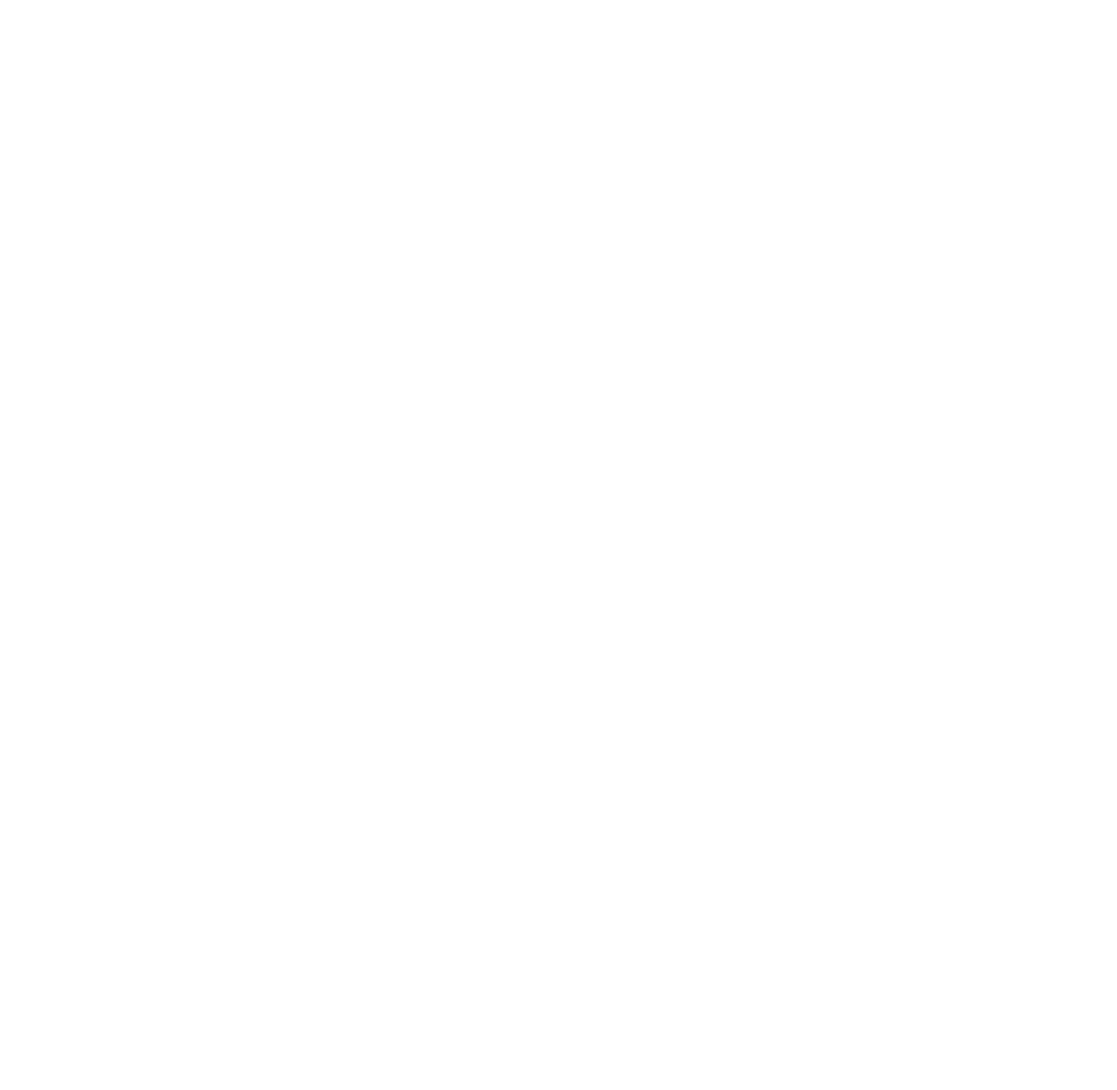
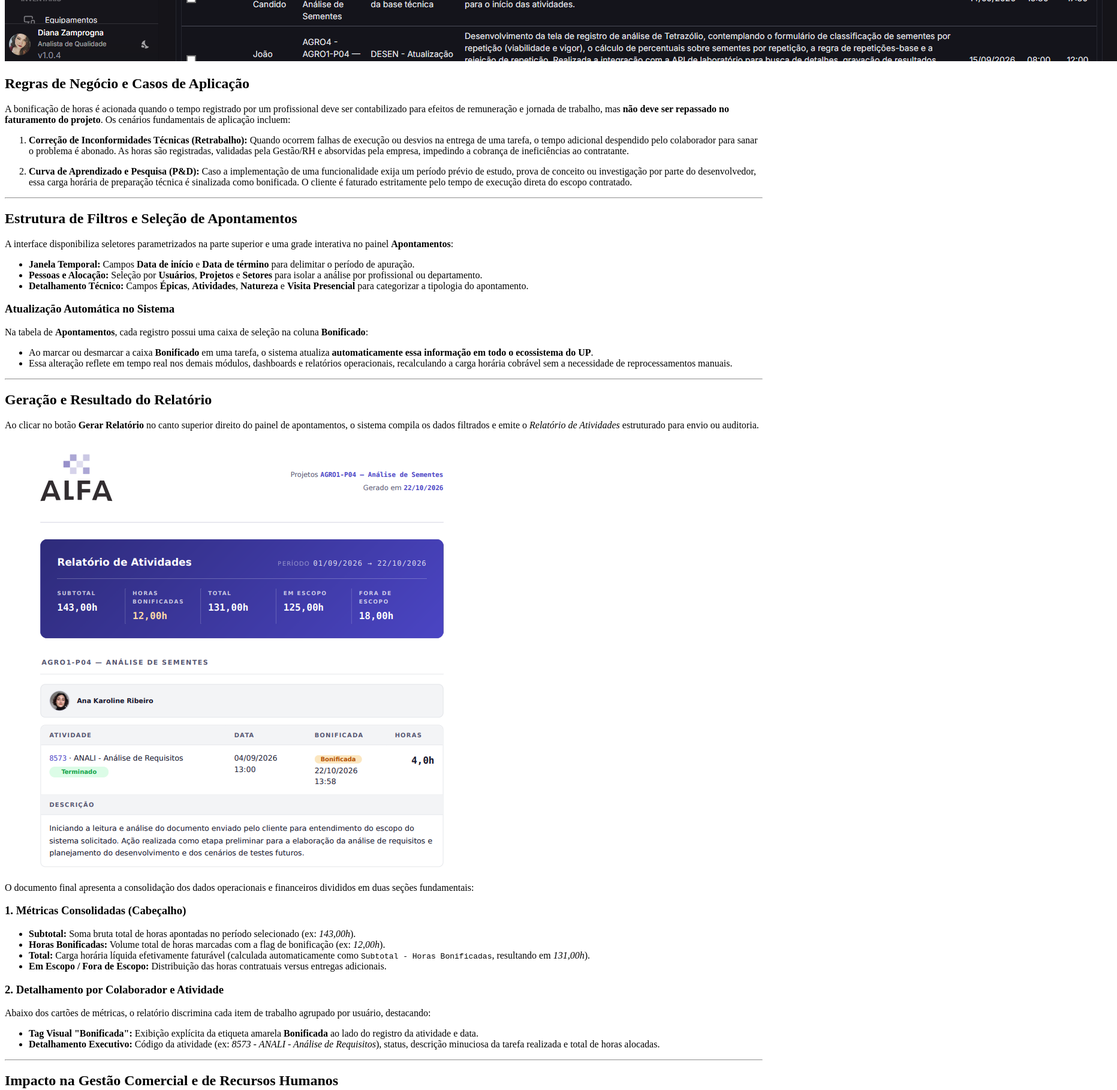
Before and after one commit to Sunwhver/documentacao-alfa-up, a Next.js app: page /gerenciamento/relatorios/bonificacao-de-horas in a window 1280 px wide. Shown: the part 980-2797 px from the top of the page at 60% size, 1863 px wide, since content can reach past the window. Before the commit the page ends 800 px from the top, so only its background shows below. Built offline with nearby package versions, Linux system fonts and the light colour scheme.

Commit message:
feat: detalha regras de negocio e relatorio da bonificacao de horas

```diff
--- a/pages/gerenciamento/relatorios/bonificacao-de-horas.mdx
+++ b/pages/gerenciamento/relatorios/bonificacao-de-horas.mdx
@@ -0,0 +1,83 @@
+import { Callout } from 'nextra/components'
+import Zoom from 'react-medium-image-zoom'
+import 'react-medium-image-zoom/dist/styles.css'
+
+# Bonificação de Horas
+
+A funcionalidade de **Bonificação de Horas** destina-se ao controle e auditoria de apontamentos de tempo que representam retrabalho ou capacitação técnica. O seu objetivo principal é isolar a carga horária operacional interna de cobranças ao cliente final, assegurando a integridade dos faturamentos e a exatidão do banco de horas dos colaboradores.
+
+<div className="mt-10">
+  <Zoom>
+    <img
+      src="/relatorios/bonificacao-horas/bonificacao-horas.png"
+      alt="Interface de Bonificação de Horas do sistema UP"
+    />
+  </Zoom>
+</div>
+
+## Regras de Negócio e Casos de Aplicação
+
+A bonificação de horas é acionada quando o tempo registrado por um profissional deve ser contabilizado para efeitos de remuneração e jornada de trabalho, mas **não deve ser repassado no faturamento do projeto**. Os cenários fundamentais de aplicação incluem:
+
+1. **Correção de Inconformidades Técnicas (Retrabalho):**
+   Quando ocorrem falhas de execução ou desvios na entrega de uma tarefa, o tempo adicional despendido pelo colaborador para sanar o problema é abonado. As horas são registradas, validadas pela Gestão/RH e absorvidas pela empresa, impedindo a cobrança de ineficiências ao contratante.
+
+2. **Curva de Aprendizado e Pesquisa (P&D):**
+   Caso a implementação de uma funcionalidade exija um período prévio de estudo, prova de conceito ou investigação por parte do desenvolvedor, essa carga horária de preparação técnica é sinalizada como bonificada. O cliente é faturado estritamente pelo tempo de execução direta do escopo contratado.
+
+---
+
+## Estrutura de Filtros e Seleção de Apontamentos
+
+A interface disponibiliza seletores parametrizados na parte superior e uma grade interativa no painel **Apontamentos**:
+
+* **Janela Temporal:** Campos **Data de início** e **Data de término** para delimitar o período de apuração.
+* **Pessoas e Alocação:** Seleção por **Usuários**, **Projetos** e **Setores** para isolar a análise por profissional ou departamento.
+* **Detalhamento Técnico:** Campos **Épicas**, **Atividades**, **Natureza** e **Visita Presencial** para categorizar a tipologia do apontamento.
+
+### Atualização Automática no Sistema
+
+Na tabela de **Apontamentos**, cada registro possui uma caixa de seleção na coluna **Bonificado**:
+* Ao marcar ou desmarcar a caixa **Bonificado** em uma tarefa, o sistema atualiza **automaticamente essa informação em todo o ecossistema do UP**.
+* Essa alteração reflete em tempo real nos demais módulos, dashboards e relatórios operacionais, recalculando a carga horária cobrável sem a necessidade de reprocessamentos manuais.
+
+---
+
+## Geração e Resultado do Relatório
+
+Ao clicar no botão **Gerar Relatório** no canto superior direito do painel de apontamentos, o sistema compila os dados filtrados e emite o *Relatório de Atividades* estruturado para envio ou auditoria.
+
+<div className="mt-10">
+  <Zoom>
+    <img
+      src="/relatorios/bonificacao-horas/bonificacao-horas-resultado.png"
+      alt="Relatório de Atividades gerado com detalhamento de horas bonificadas"
+    />
+  </Zoom>
+</div>
+
+O documento final apresenta a consolidação dos dados operacionais e financeiros divididos em duas seções fundamentais:
+
+### 1. Métricas Consolidadas (Cabeçalho)
+* **Subtotal:** Soma bruta total de horas apontadas no período selecionado (ex: *143,00h*).
+* **Horas Bonificadas:** Volume total de horas marcadas com a flag de bonificação (ex: *12,00h*).
+* **Total:** Carga horária líquida efetivamente faturável (calculada automaticamente como `Subtotal - Horas Bonificadas`, resultando em *131,00h*).
+* **Em Escopo / Fora de Escopo:** Distribuição das horas contratuais versus entregas adicionais.
+
+### 2. Detalhamento por Colaborador e Atividade
+Abaixo dos cartões de métricas, o relatório discrimina cada item de trabalho agrupado por usuário, destacando:
+* **Tag Visual "Bonificada":** Exibição explícita da etiqueta amarela **Bonificada** ao lado do registro da atividade e data.
+* **Detalhamento Executivo:** Código da atividade (ex: *8573 - ANALI - Análise de Requisitos*), status, descrição minuciosa da tarefa realizada e total de horas alocadas.
+
+---
+
+## Impacto na Gestão Comercial e de Recursos Humanos
+
+A correta parametrization da bonificação assegura o equilíbrio entre as relações comerciais e a gestão de pessoas:
+
+* **Transparência com o Cliente:** Garante um faturamento limpo, respaldado apenas por entregas de valor e horas de desenvolvimento efetivo.
+* **Justiça Laboral (RH):** Mantém o registro do tempo trabalhado pelo colaborador para fins de pagamento e banco de horas, sem penalizar o profissional pelo registro da atividade.
+
+<Callout type="info">
+  **Diretriz de Auditoria:** Recomenda-se que a gestão de projetos e o RH analisem periodicamente os relatórios de bonificação de horas para identificar necessidades de capacitação técnica na equipe ou falhas recorrentes em arquiteturas de software.
+</Callout>
```
